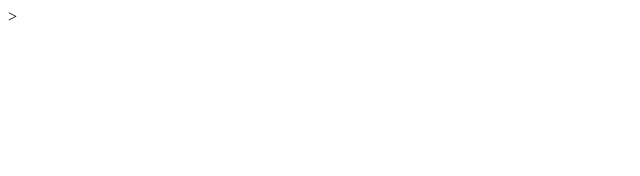
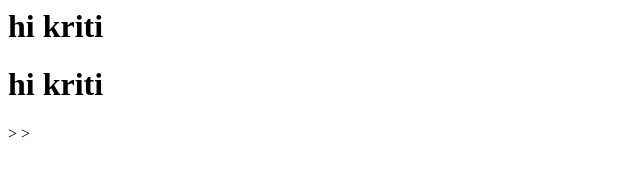
Before and after one commit to Kirtikalambe/project_dir, a plain HTML site: page index.html in a window 1280 px wide. Shown: the whole page, without its empty margins (0-640 px from the left). Drawn offline with Linux system fonts and the light colour scheme.

Commit message:
changes made on  index.html

```diff
--- a/index.html
+++ b/index.html
@@ -1,5 +1,10 @@
 <html>
     <head>
         <title>hi </title>
+        <body>
+            <h1>hi kriti</h1>
+            <h1>hi kriti</h1>
+
+        </body>>
     </head>
 </html>>
```
